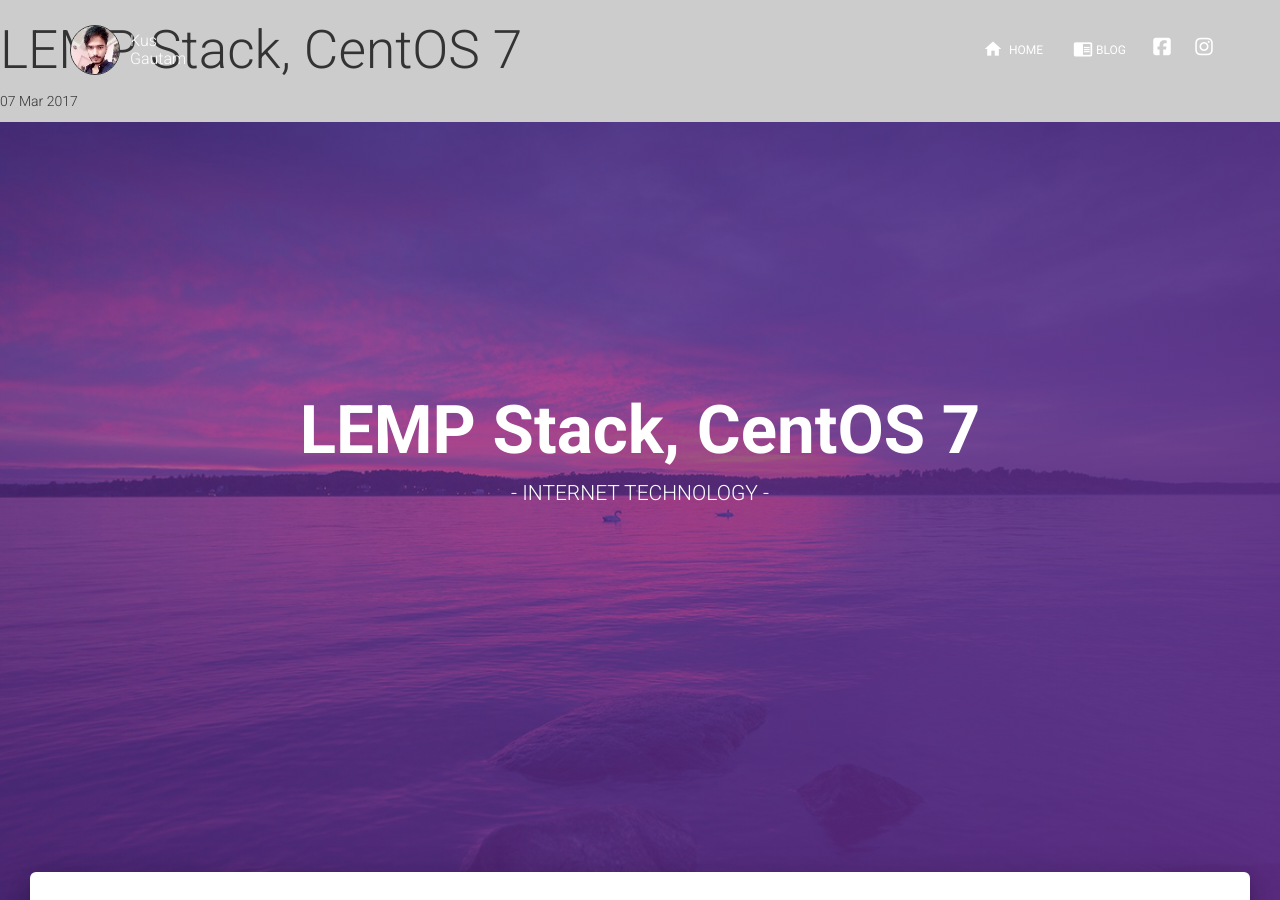
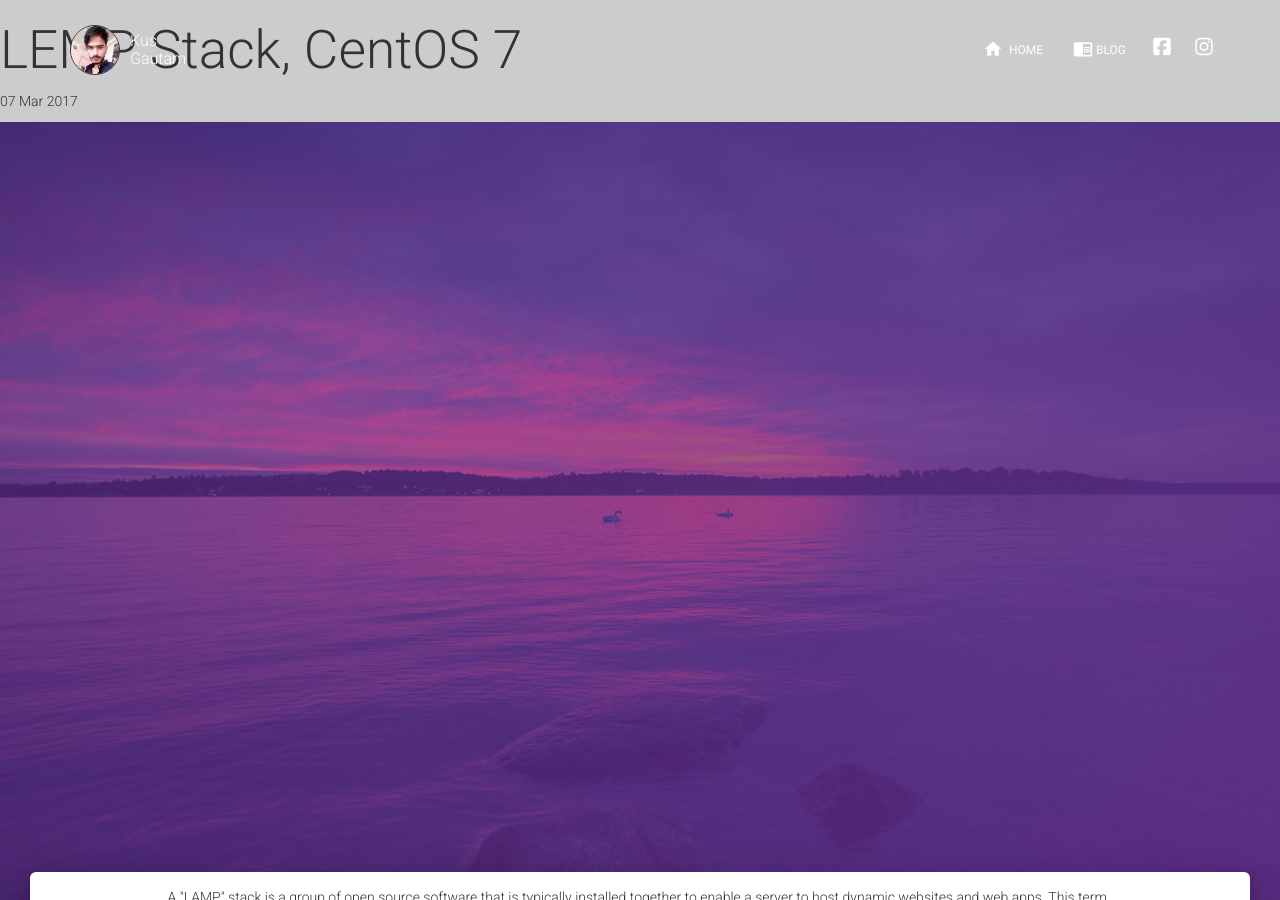
Before and after one commit to Cloudxtreme/doc-centos-7, a Jekyll site: the page built from _posts/2017-03-07-installing-lemp-stack-centos-7.html, in a window 1280 px wide and 900 px high. Built offline with Jekyll 4.4.1, drawn with Linux system fonts in a browser that asks for light colours; nearby versions of some CDN libraries; some of the changed text lies outside the part shown.

Commit message:
update md

```diff
--- a/_posts/2017-03-07-installing-lemp-stack-centos-7.html
+++ b/_posts/2017-03-07-installing-lemp-stack-centos-7.html
@@ -9,9 +9,8 @@
 			<div class="container">
 				<div class="row">
 					<div class="col-md-8 col-md-offset-2">
-						<div class="brand">
-							<h1>{{ page.title }}</h1>
-							<h3>- Internet Technology -</h3>
+						<div class="brand" style="margin-top: 20vh;">
+							<h2>{{ post.title }}</h2>
 						</div>
 					</div>
 				</div>
@@ -21,25 +20,14 @@
 	<div class="main main-raised">
 		<div class="section section-basic">
 			<div class="container">
-			    <div class="title">
-					<h2>Latest Blog posts</h2>
-			    </div>
-			    {% for post in site.posts %}
 					<div class="row">
-				        <div class="col-md-3 col-md-offset-1">
-				            <div class="card" style="background: url('https://encrypted-tbn3.gstatic.com/images?q=tbn:ANd9GcQbd_L5C1-_6MsDequ_HJSNjlkB7Qhtwq20hQG_neOqWGp0ytf6qA') no-repeat center; height: 180px; width: 300px;">
-				            </div>
+				        <div class="col-md-10 col-md-offset-1">
+				            <p>
+					        	A "LAMP" stack is a group of open source software that is typically installed together to enable a server to host dynamic websites and web apps. This term is actually an acronym which represents the Linux operating system, with the Apache web server. The site data is stored in a MySQL database (using MariaDB), and dynamic content is processed by PHP...
+					        </p>
+					        <p>by <strong>Kus Gautam</strong>, {{ post.date | date_to_string }}</p>
 				        </div>
-					    <div class="col-md-5 col-md-offset-1">
-					    <!-- <p><strong>Category</strong></p> -->
-					        <a href="{{ site.github.url }}{{ post.url }}" title="{{ post.title }}"><h4>{{ post.title }}</h4></a>
-					        <p>
-					        	A "LAMP" stack is a group of open source software that is typically installed together to enable a server to host dynamic websites and web apps. This term is actually an acronym which represents the Linux operating system, with the Apache web server. The site data is stored in a MySQL database (using MariaDB), and dynamic content is processed by PHP...  <a href="{{ site.github.url }}{{ post.url }}" class="margin-left">Read More</a>
-					            </p>
-					        <p>by <strong>Kus Gautam</strong>, 11 March, 2017</p>
-					    </div>
 				    </div>
-				{% endfor %}
 			</div>
 		</div>
 	</div>
--- a/blog/index.html
+++ b/blog/index.html
@@ -4,7 +4,7 @@
 ---
 
 	<div class="wrapper">
-		<div class="header header-filter" style="background-image: url('img/bg2.jpeg'); height: 40vh; min-height: 200px;">
+		<div class="header header-filter" style="background-image: url('{{ site.github.url}}/img/bg2.jpeg'); height: 40vh; min-height: 200px;">
 			<div class="container">
 				<div class="row">
 					<div class="col-md-8 col-md-offset-2">
@@ -24,6 +24,7 @@
 					<h3>Latest Blog posts</h3>
 					<hr>
 			    </div>
+			    {% for post in site.posts %}
 			    <div class="row margin-top">
 			        <div class="col-md-3 col-md-offset-2">
 			            <div class="card margin-left" style="background: url('https://encrypted-tbn3.gstatic.com/images?q=tbn:ANd9GcQbd_L5C1-_6MsDequ_HJSNjlkB7Qhtwq20hQG_neOqWGp0ytf6qA') no-repeat center; height: 180px; width: 300px;">
@@ -38,6 +39,7 @@
 				    	<p>by <strong>Kus Gautam</strong>, 2 day ago</p>
 					</div>
 			    </div>
+			    {% endfor %}
 			</div>
 		</div>
 	</div>
```
